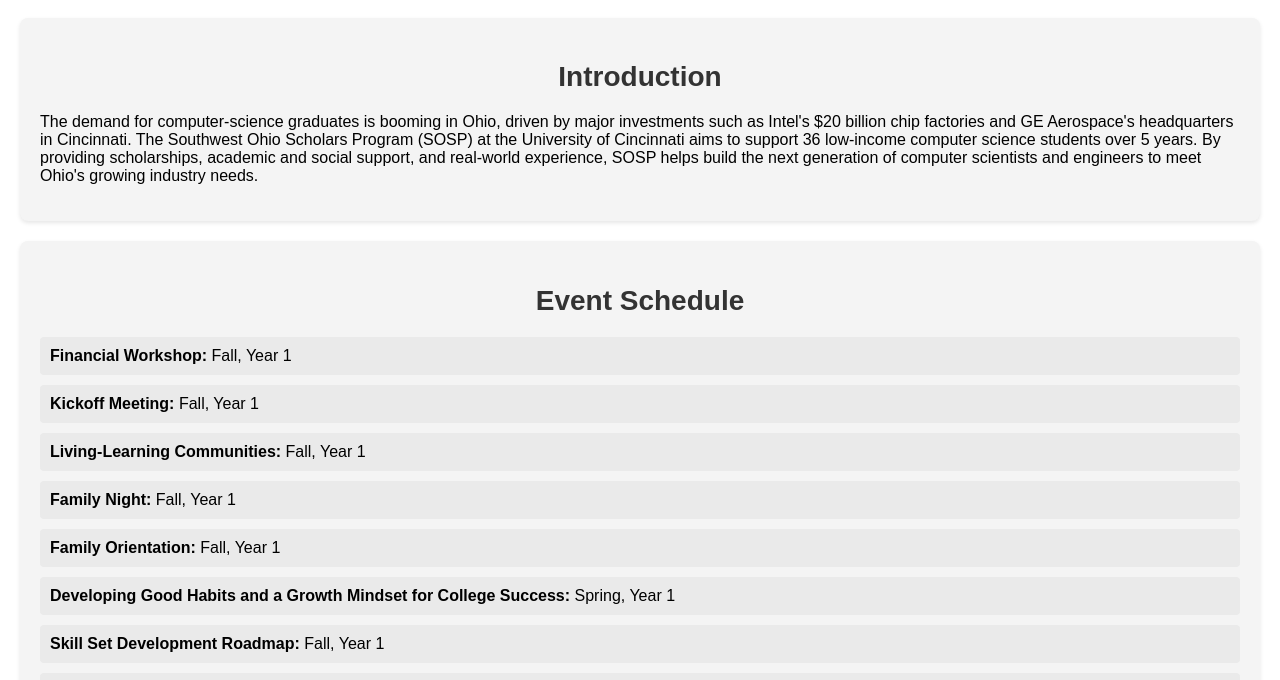
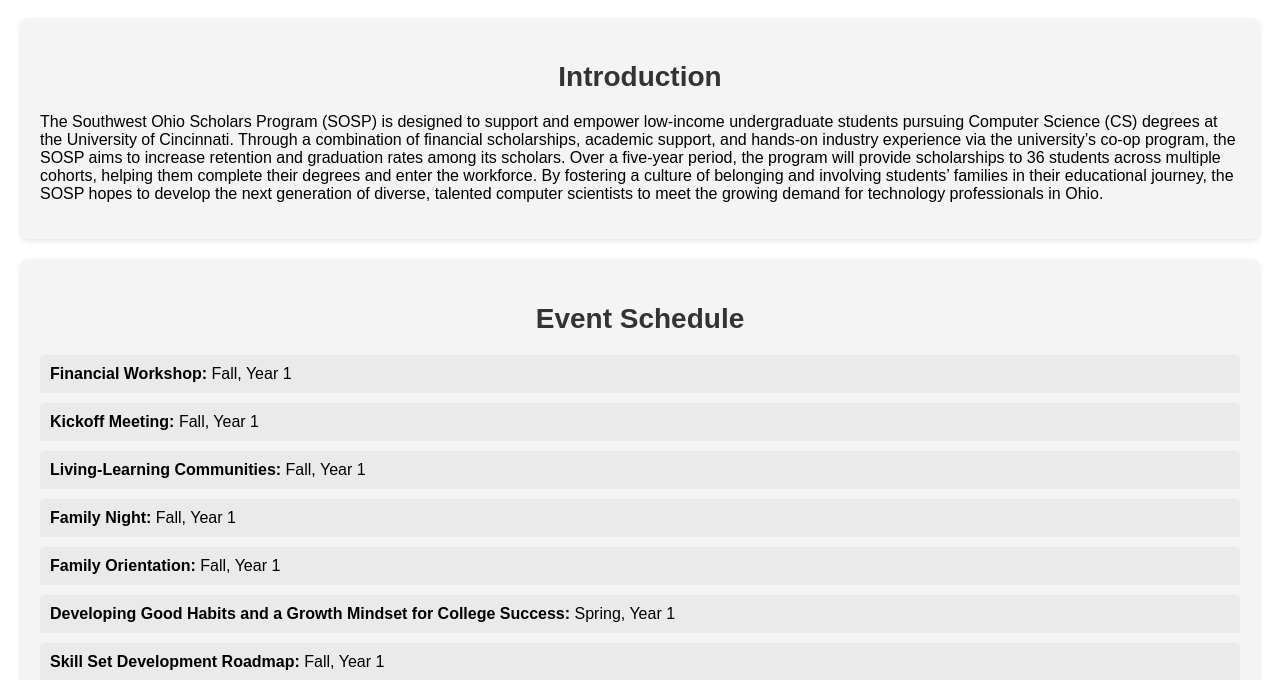
Before and after one commit to UC-CS/s-stem, a plain HTML site: page index.html in a window 1280 px wide. Shown: the part 102-782 px from the top of the page. Drawn offline with Linux system fonts and the light colour scheme.

Commit message:
Update index.html

```diff
--- a/index.html
+++ b/index.html
@@ -16,7 +16,7 @@
 
     <section id="introduction">
         <h2>Introduction</h2>
-        <p>The demand for computer-science graduates is booming in Ohio, driven by major investments such as Intel's $20 billion chip factories and GE Aerospace's headquarters in Cincinnati. The Southwest Ohio Scholars Program (SOSP) at the University of Cincinnati aims to support 36 low-income computer science students over 5 years. By providing scholarships, academic and social support, and real-world experience, SOSP helps build the next generation of computer scientists and engineers to meet Ohio's growing industry needs.</p>
+        <p>The Southwest Ohio Scholars Program (SOSP) is designed to support and empower low-income undergraduate students pursuing Computer Science (CS) degrees at the University of Cincinnati. Through a combination of financial scholarships, academic support, and hands-on industry experience via the university’s co-op program, the SOSP aims to increase retention and graduation rates among its scholars. Over a five-year period, the program will provide scholarships to 36 students across multiple cohorts, helping them complete their degrees and enter the workforce. By fostering a culture of belonging and involving students’ families in their educational journey, the SOSP hopes to develop the next generation of diverse, talented computer scientists to meet the growing demand for technology professionals in Ohio.</p>
     </section>
 
     <section id="schedule">
```
